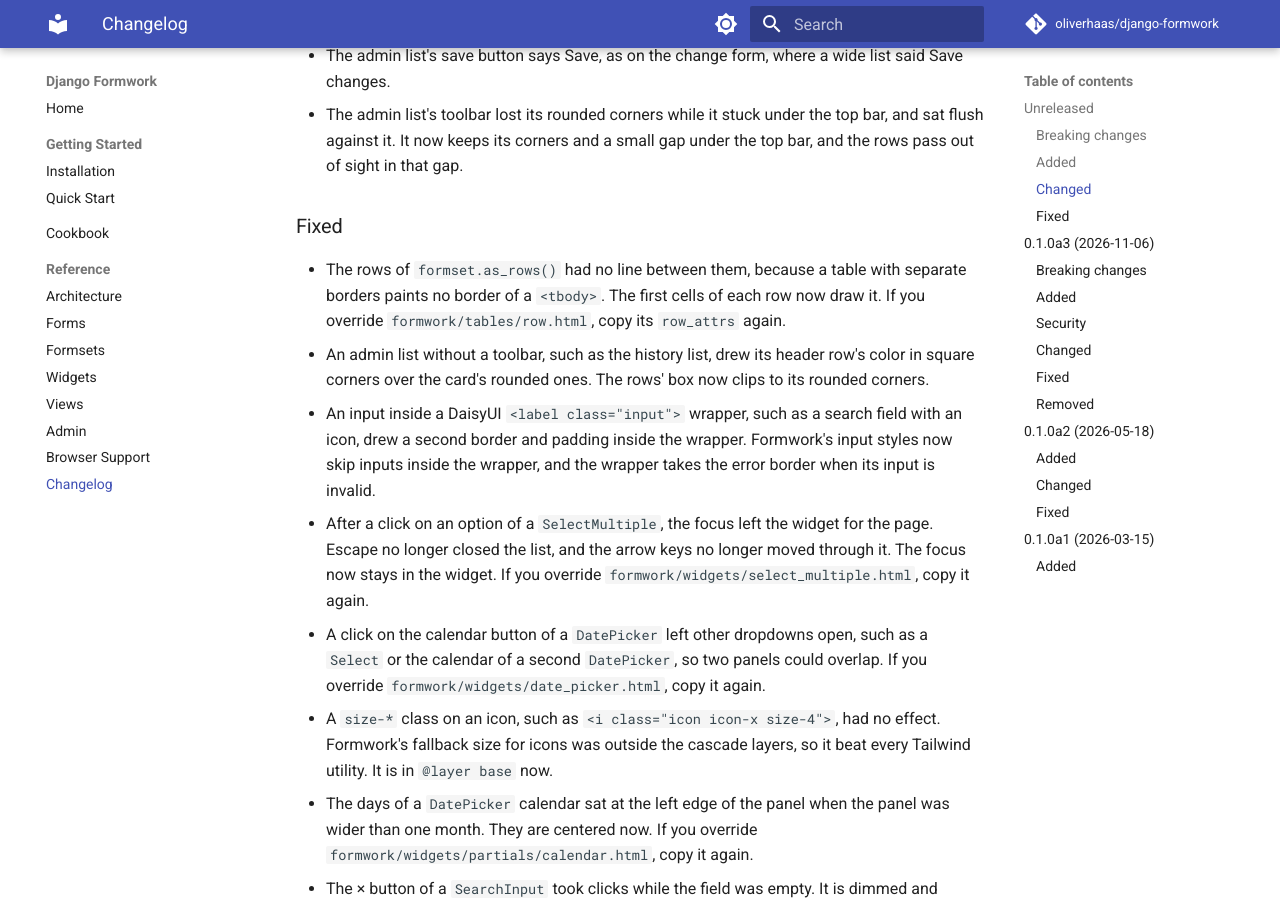
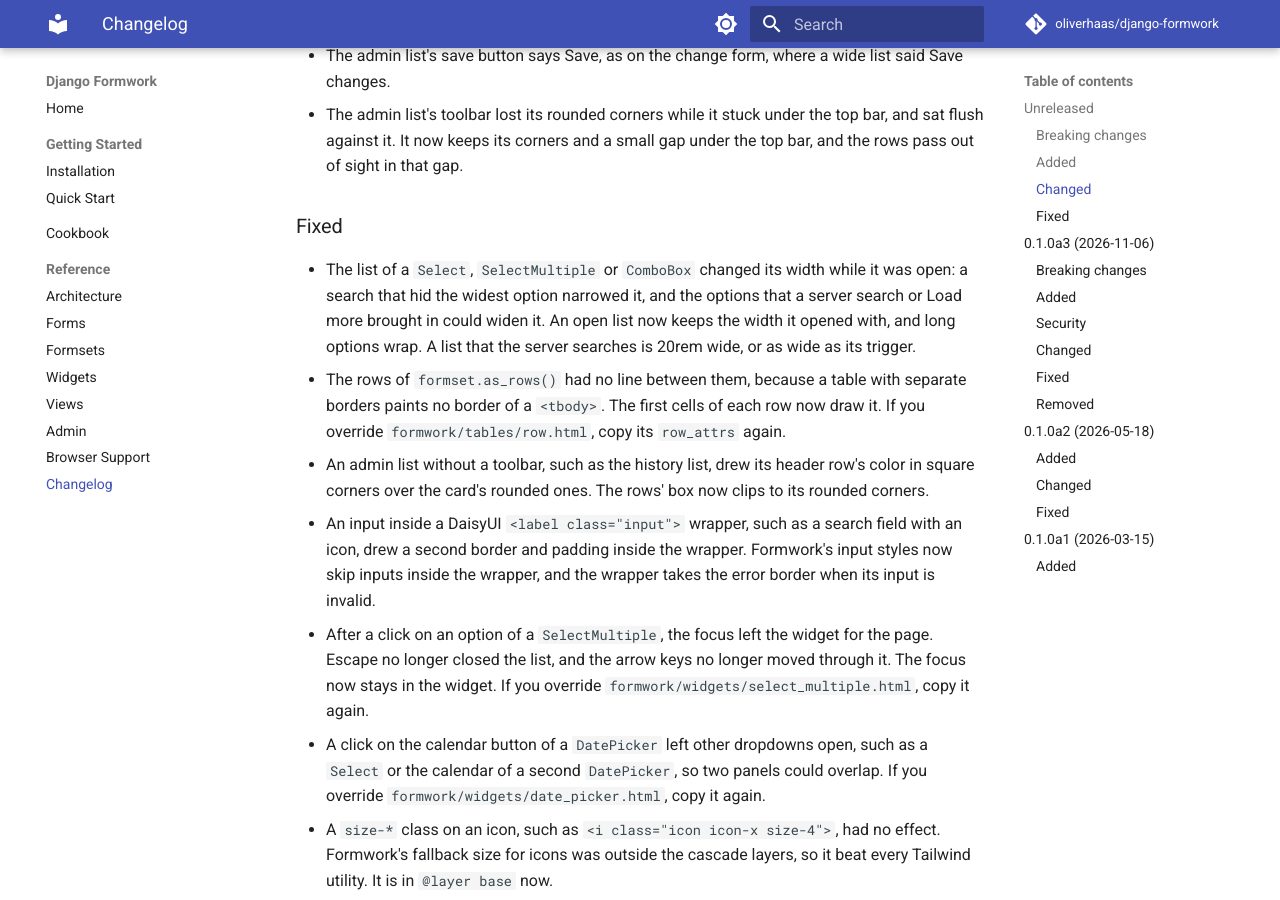
Before and after one commit to oliverhaas/django-formwork, an MkDocs documentation site: the page built from docs/reference/changelog.md, in a window 1280 px wide and 900 px high, scrolled down 8649 px. Built offline with MkDocs 1.6.1 and Material for MkDocs 9.7.7, drawn with Linux system fonts in a browser that asks for light colours; comment, search, counter and statistics services are not loaded; the version menu is left out.

Commit message:
fix: keep the width of an open dropdown list through a search

```diff
--- a/django_formwork/static/formwork/formwork.css
+++ b/django_formwork/static/formwork/formwork.css
@@ -1231,6 +1231,15 @@ details.dropdown.formwork-select > .dropdown-content,
     max-width: min(26rem, calc(100vw - 2rem));
 }
 
+/* A list that the server searches gets its options after it opens, so its
+   width cannot follow them: it takes a fixed one, never narrower than the
+   trigger, and long options wrap. */
+details.dropdown.formwork-select-multiple[data-has-search-url="true"] > .dropdown-content,
+details.dropdown.formwork-select[data-has-search-url="true"] > .dropdown-content,
+.dropdown.formwork-combobox[data-has-search-url="true"] > .dropdown-content {
+    width: 20rem;
+}
+
 /* ComboBox: position the dropdown below the input.
    DaisyUI's .dropdown class sets position:relative on the wrapper.
    The .dropdown-content inside uses absolute positioning. */
--- a/django_formwork/static/formwork/widgets/_calendar.js
+++ b/django_formwork/static/formwork/widgets/_calendar.js
@@ -275,10 +275,12 @@ const calendarData = () => ({
   built: false,
 
   // The calendar is as tall as it is: no cap, and it flips up whenever the
-  // room below is short and above holds more.
+  // room below is short and above holds more. It builds its views after it
+  // opens and takes their width.
   panelMaxHeight: Number.POSITIVE_INFINITY,
   panelUsableHeight: Number.POSITIVE_INFINITY,
   panelMatchesTrigger: false,
+  panelKeepsWidth: false,
 
   initCalendar() {
     const data = this.$root.dataset;
--- a/docs/reference/changelog.md
+++ b/docs/reference/changelog.md
@@ -355,6 +355,11 @@
 
 ### Fixed
 
+- The list of a `Select`, `SelectMultiple` or `ComboBox` changed its width while it was
+  open: a search that hid the widest option narrowed it, and the options that a server
+  search or Load more brought in could widen it. An open list now keeps the width it
+  opened with, and long options wrap. A list that the server searches is 20rem wide, or
+  as wide as its trigger.
 - The rows of `formset.as_rows()` had no line between them, because a table with
   separate borders paints no border of a `<tbody>`. The first cells of each row now
   draw it. If you override `formwork/tables/row.html`, copy its `row_attrs` again.
```
Also changed, not shown: django_formwork/static/formwork/widgets/_helpers.js (+14 -2 lines), 1 other file.
